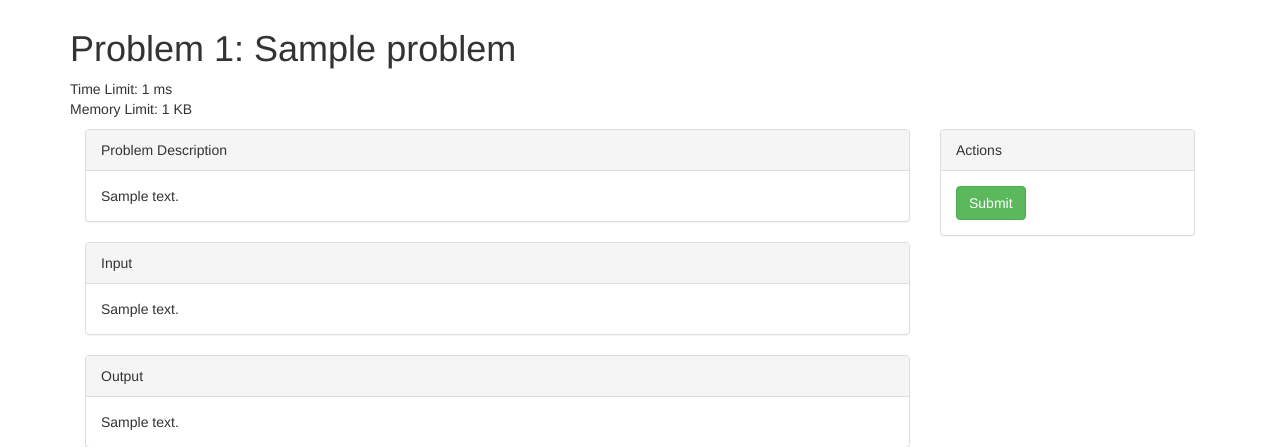
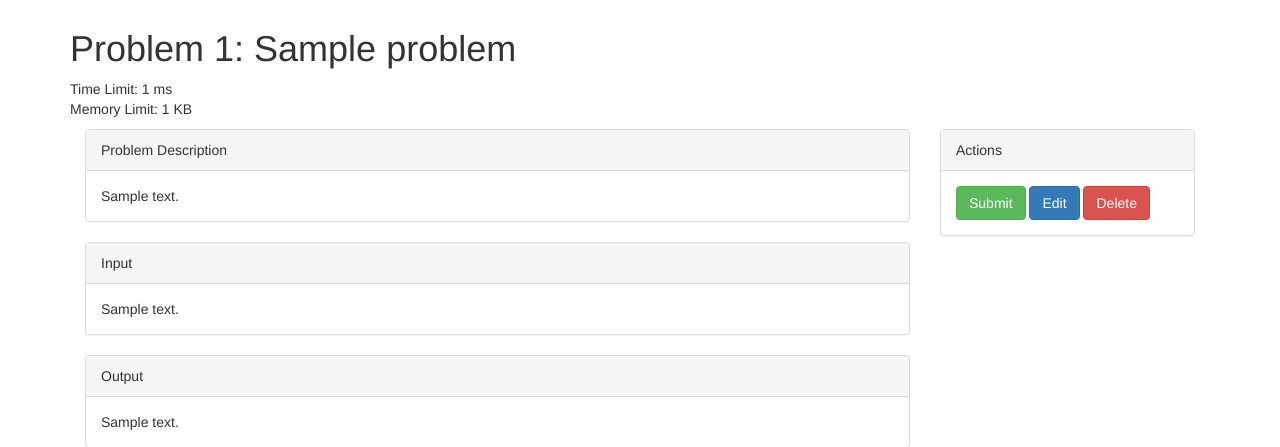
Before and after one commit to leasunhy/GalaxyOJ, a Flask app: template server/templates/show_problem.html in a window 1280 px wide. Shown: the part 51-498 px from the top of the page. Run offline with Flask 2, Linux system fonts and the light colour scheme; a user stored in the database is signed in; tables that the repository leaves empty hold one stand-in row (values such as "Sample post"); the template is opened without the code that fills it: values that come from a table or form of the project are taken from there, most other values are stand-ins (such as "Sample title", 1, 10 or a date in 2020); some libraries are stand-ins or nearby versions.

Commit message:
add convinience actions to show problem page

```diff
--- a/server/templates/show_problem.html
+++ b/server/templates/show_problem.html
@@ -43,7 +43,15 @@
         <div class="col-md-4 col-lg-3">
             <div class="panel panel-default">
                 <div class="panel-heading">Actions</div>
-                <div class="panel-body"><a href="{{url_for('oj.submit_code', cid=cid, pid=pid) if cid else url_for('oj.submit_code', pid=pid)}}"><button class="btn btn-success">Submit</button></a></div>
+                <div class="panel-body">
+                    <a href="{{url_for('oj.submit_code', cid=cid, pid=pid) if cid else url_for('oj.submit_code', pid=pid)}}" class="btn btn-success" role="button">
+                        Submit
+                    </a>
+                    {% if is_admin %}
+                        <a href="{{url_for('admin.edit_problem', pid=p.id)}}" class="btn btn-primary" role="button">Edit</a>
+                        <a href="{{url_for('admin.delete_problem', pid=p.id)}}" class="btn btn-danger" role="button">Delete</a>
+                    {% endif %}
+                </div>
             </div>
         </div>
     </div>
```
